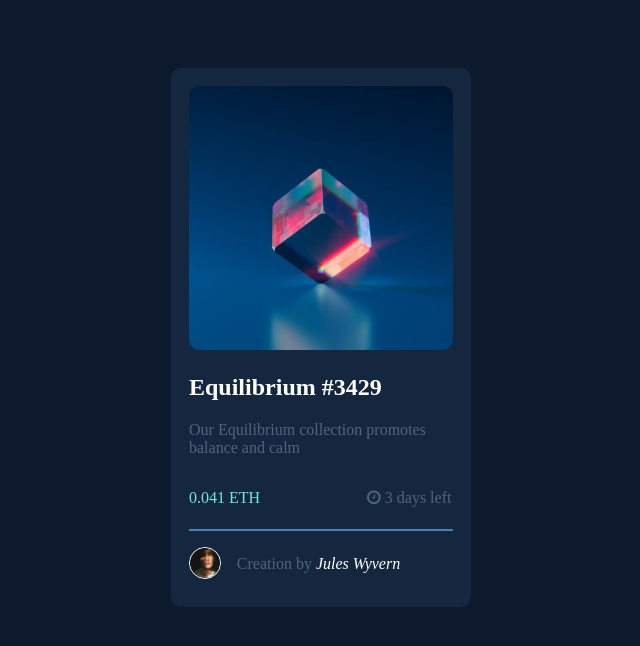
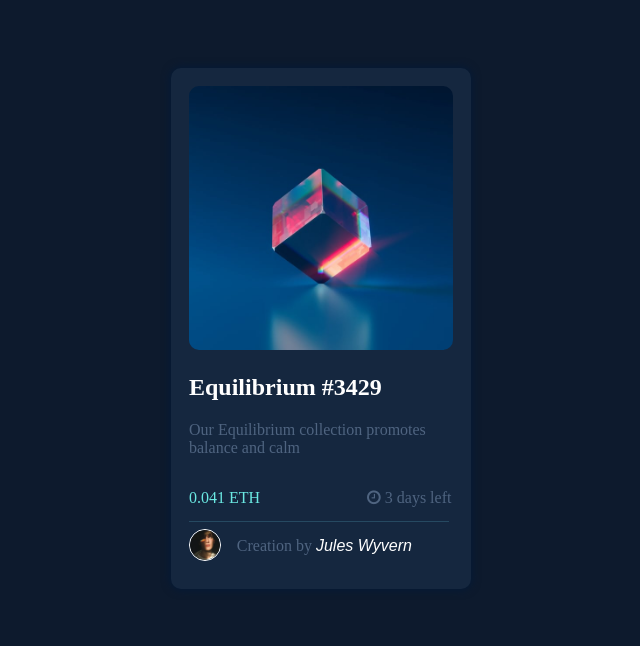
Before and after one commit to Pascaline-Umulisa/NFT-preview, a plain HTML site: page nft-preview-card-component-main/index.html in a window 1280 px wide. Shown: the whole page, without its empty margins (319-959 px from the left). Drawn offline with Linux system fonts and the light colour scheme.

Commit message:
add pseudo elements

```diff
--- a/nft-preview-card-component-main/index.html
+++ b/nft-preview-card-component-main/index.html
@@ -7,7 +7,10 @@
   <title>Frontend Mentor | NFT preview card component</title>
    <link rel="stylesheet" href="style.css">
    <link rel="stylesheet" href="https://cdnjs.cloudflare.com/ajax/libs/font-awesome/4.7.0/css/font-awesome.min.css">
-</head>
+   <link rel="preconnect" href="https://fonts.googleapis.com">
+   <link rel="preconnect" href="https://fonts.gstatic.com" crossorigin>
+   <link href="https://fonts.googleapis.com/css2?family=Dancing+Script:wght@700&family=Outfit:wght@400;700&family=Raleway:wght@200&display=swap" rel="stylesheet">
+  </head>
 <body>
 <article>
 
@@ -18,11 +21,14 @@
     <span id="measure">0.041 ETH</span>
   <p class="fa fa-clock-o">&nbsp;3 days left</p>
   </div>
-  <hr color="SteelBlue">
+  <!-- <hr color="SteelBlue"> -->
   <div class="last">
-    <img id="small" src="images/image-avatar.png" alt="">
-    <p>Creation by <em>Jules Wyvern</em></p>
+    <div class="last_content">
+      <img id="small" src="images/image-avatar.png" alt="">
+      <p>Creation by <em>Jules Wyvern</em></p>
+    </div>
   </div>
+
 
 </article>
 
--- a/nft-preview-card-component-main/style.css
+++ b/nft-preview-card-component-main/style.css
@@ -13,10 +13,12 @@ article{
 }
 em{
     color: white;
+    font-family: 'Roboto Flex', sans-serif;
 }
 article{
     max-width: 300px;
     padding: 6%;
+    box-shadow: 0px 0px 10px rgb(2, 26, 58);
 }
 h1{
     color: white;
@@ -49,6 +51,13 @@ hr{
     margin-top: 3%;
     margin-right: 6%;
 }
-.last{
+.last_content{
     display: flex;
 }
+.last::before{
+    content: '';
+    background-color: rgb(38, 73, 97);
+    display: block;
+    width: 260px;
+    height: 0.5px;
+}
```
